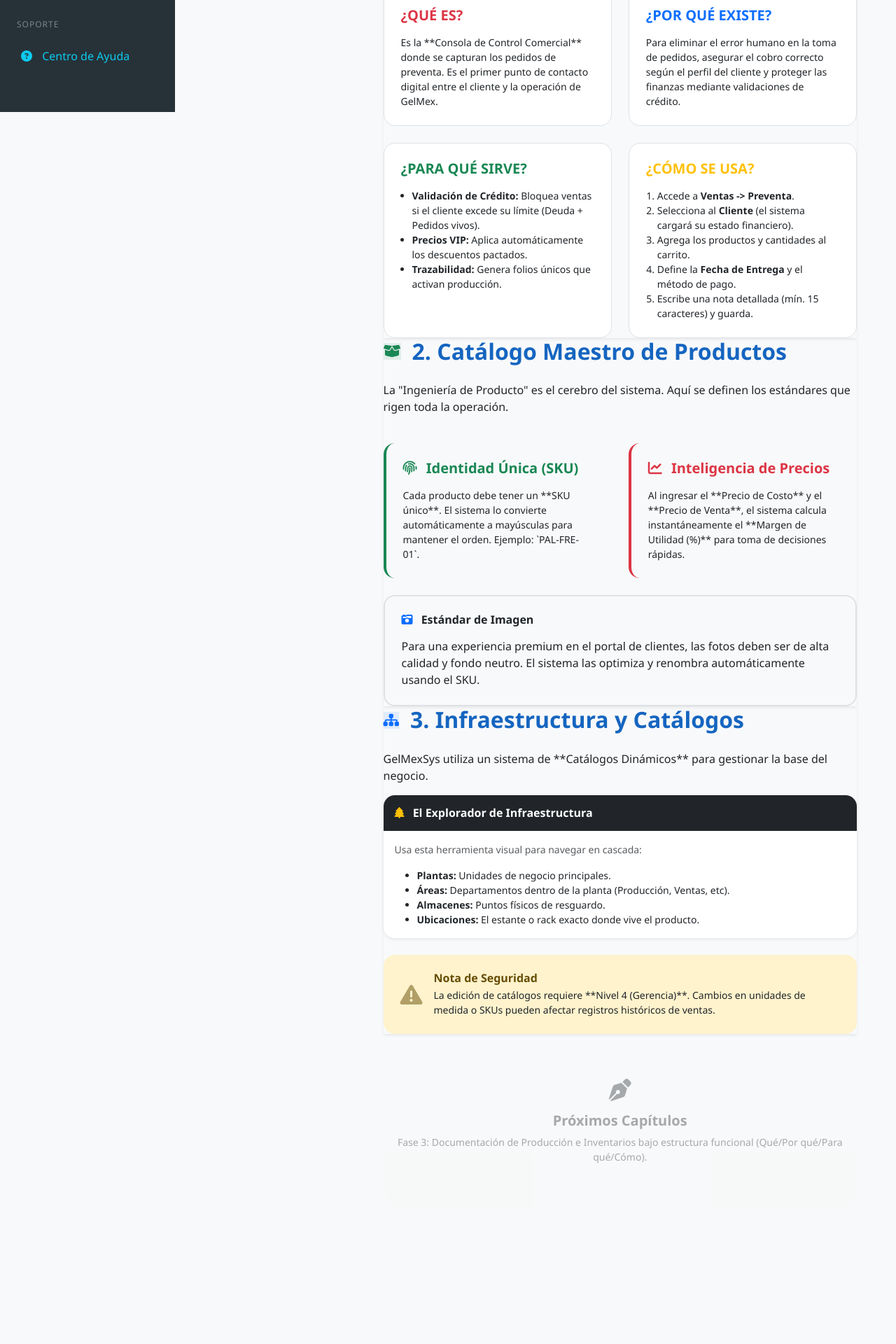
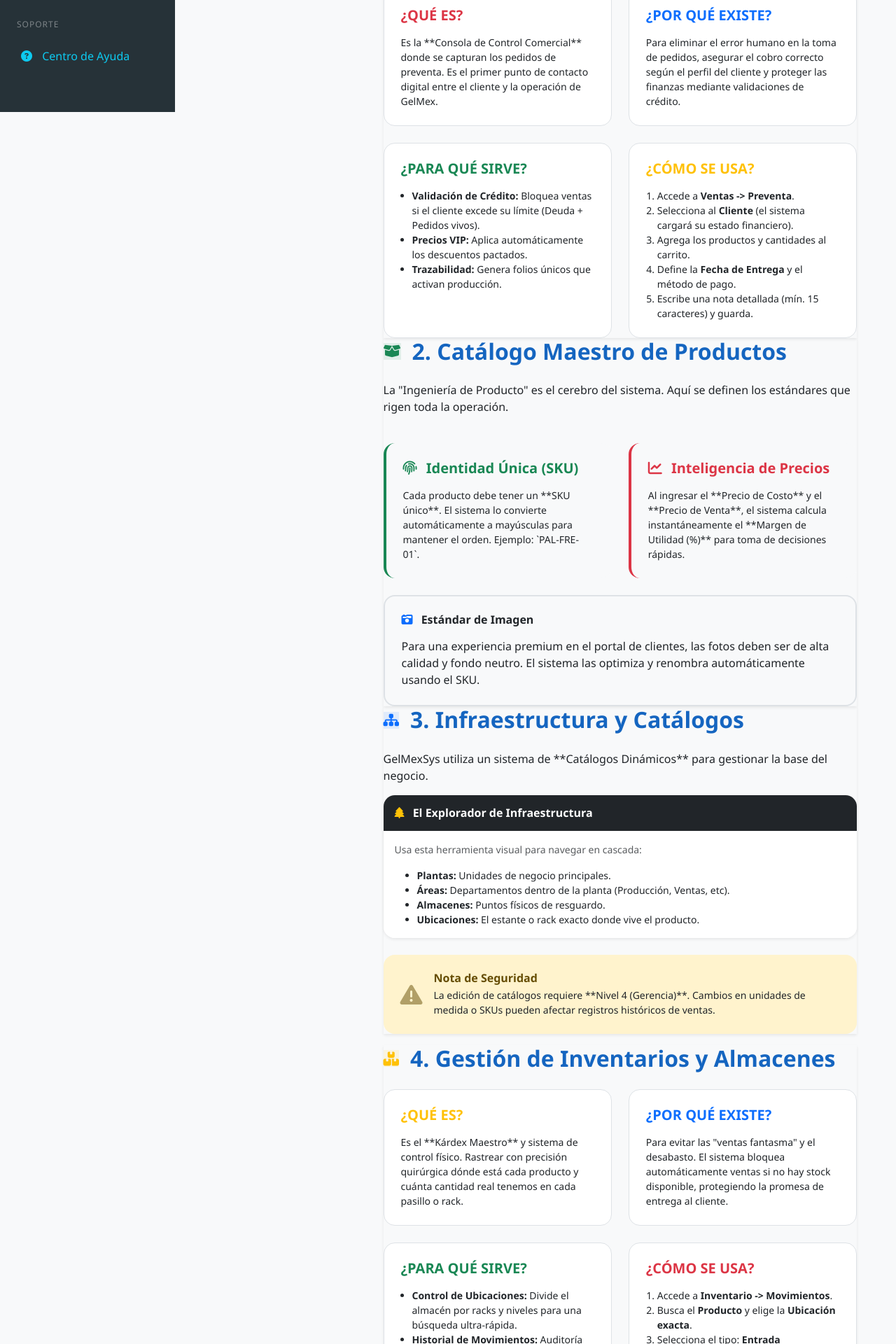
Before and after one commit to Elektrion002/GelMexSys2.0, a Flask app: page /ayuda/administracion in a window 1280 px wide. Shown: the part 640-2560 px from the top of the page at 70% size. Before the commit the page ends 2302 px from the top, so only its background shows below. Run offline with Flask 3, Linux system fonts and the light colour scheme.

Commit message:
Manual (Almacén): Guía funcional de Inventarios y Control de Ubicaciones (Qué/Por qué/Para qué/Cómo)

```diff
--- a/app/templates/help_center/manual_admin.html
+++ b/app/templates/help_center/manual_admin.html
@@ -20,8 +20,8 @@
                         <a href="#catalogos" class="nav-link rounded-3 mb-1">
                             <i class="fa-solid fa-sitemap me-2"></i> 3. Infraestructura
                         </a>
-                        <a href="#inventarios" class="nav-link rounded-3 mb-1 opacity-50">
-                            <i class="fa-solid fa-boxes-stacked me-2"></i> 4. Inventarios
+                        <a href="#inventarios" class="nav-link rounded-3 mb-1">
+                            <i class="fa-solid fa-boxes-stacked me-2"></i> 4. Inventarios y Almacén
                         </a>
                     </nav>
                 </div>
@@ -145,10 +145,60 @@
                 </div>
             </section>
 
-            <section id="inventarios" class="text-center py-5 bg-light rounded-5 opacity-50">
-                <i class="fa-solid fa-pen-nib fa-2x text-muted mb-3"></i>
-                <h5 class="fw-bold text-muted">Próximos Capítulos</h5>
-                <p class="text-muted small">Fase 3: Documentación de Producción e Inventarios bajo estructura funcional (Qué/Por qué/Para qué/Cómo).</p>
+            <section id="inventarios" class="doc-section shadow-sm border-0">
+                <div class="d-flex align-items-center mb-4">
+                    <div class="help-icon-box bg-warning bg-opacity-10 mb-0 me-3">
+                        <i class="fa-solid fa-boxes-stacked text-warning fa-lg"></i>
+                    </div>
+                    <h2 class="fw-bold m-0" style="color: var(--gelmex-secondary);">4. Gestión de Inventarios y Almacenes</h2>
+                </div>
+
+                <div class="row g-4">
+                    <div class="col-md-6">
+                        <div class="p-4 rounded-4 bg-white border h-100">
+                            <h5 class="fw-bold text-warning mb-3">¿QUÉ ES?</h5>
+                            <p class="small mb-0">Es el **Kárdex Maestro** y sistema de control físico. Rastrear con precisión quirúrgica dónde está cada producto y cuánta cantidad real tenemos en cada pasillo o rack.</p>
+                        </div>
+                    </div>
+                    <div class="col-md-6">
+                        <div class="p-4 rounded-4 bg-white border h-100">
+                            <h5 class="fw-bold text-primary mb-3">¿POR QUÉ EXISTE?</h5>
+                            <p class="small mb-0">Para evitar las "ventas fantasma" y el desabasto. El sistema bloquea automáticamente ventas si no hay stock disponible, protegiendo la promesa de entrega al cliente.</p>
+                        </div>
+                    </div>
+                    <div class="col-md-6">
+                        <div class="p-4 rounded-4 bg-white border h-100">
+                            <h5 class="fw-bold text-success mb-3">¿PARA QUÉ SIRVE?</h5>
+                            <ul class="small mb-0 ps-3">
+                                <li><strong>Control de Ubicaciones:</strong> Divide el almacén por racks y niveles para una búsqueda ultra-rápida.</li>
+                                <li><strong>Historial de Movimientos:</strong> Auditoría total de quién, cuándo y por qué movió una pieza.</li>
+                                <li><strong>Stock Reservado:</strong> Aparta mercancía de pedidos confirmados para que no se re-venda.</li>
+                            </ul>
+                        </div>
+                    </div>
+                    <div class="col-md-6">
+                        <div class="p-4 rounded-4 bg-white border h-100">
+                            <h5 class="fw-bold text-danger mb-3">¿CÓMO SE USA?</h5>
+                            <ol class="small mb-0 ps-3">
+                                <li>Accede a <strong>Inventario -> Movimientos</strong>.</li>
+                                <li>Busca el <strong>Producto</strong> y elige la <strong>Ubicación exacta</strong>.</li>
+                                <li>Selecciona el tipo: <strong>Entrada</strong> (Producción/Compra) o <strong>Salida</strong> (Merma/Ajuste).</li>
+                                <li>Ingresa la cantidad y guarda (El sistema validará si hay stock suficiente en salidas).</li>
+                                <li>Consulta el <strong>Kárdex</strong> para ver el saldo histórico.</li>
+                            </ol>
+                        </div>
+                    </div>
+                </div>
+
+                <div class="mt-4 p-4 rounded-4 bg-danger bg-opacity-10 border-start border-4 border-danger">
+                    <h6 class="fw-bold text-danger mb-2"><i class="fa-solid fa-triangle-exclamation me-2"></i> Regla de Oro del Almacenista</h6>
+                    <p class="small mb-0">"Dato que no se registra, es pérdida que no se explica". Todo movimiento físico debe tener su espejo digital en el sistema.</p>
+                </div>
+            </section>
+            <section id="produccion" class="text-center py-5 bg-light rounded-5 opacity-50 mt-4">
+                <i class="fa-solid fa-industry fa-2x text-muted mb-3"></i>
+                <h5 class="fw-bold text-muted">Próximo Capítulo: Producción Artisinal</h5>
+                <p class="text-muted small">Documentación del flujo de transformación y control de calidad bajo estructura funcional.</p>
             </section>
         </div>
     </div>
```
